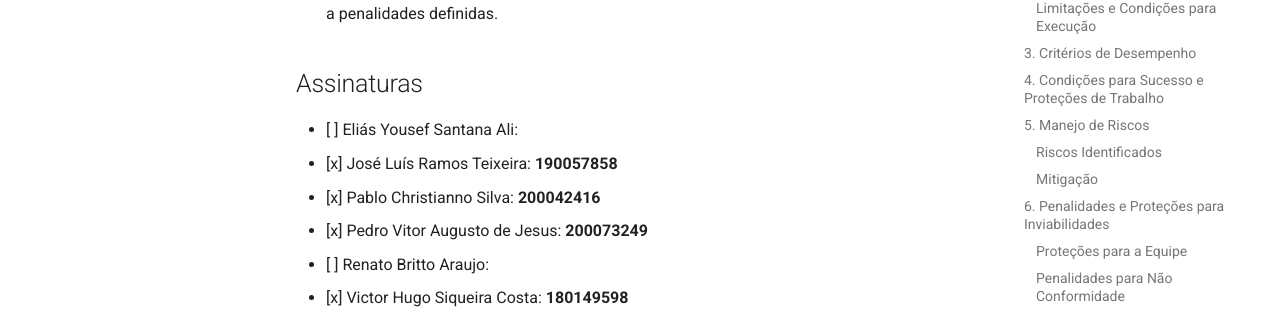
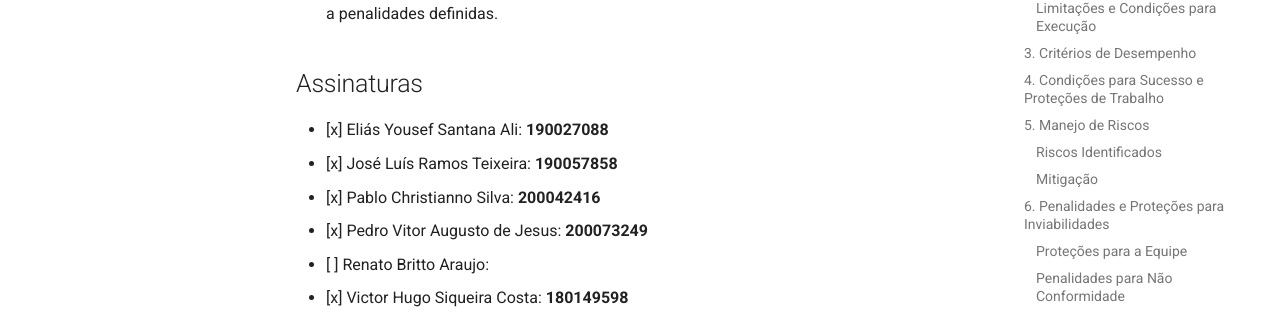
Before and after one commit to EPS-ALM/eps-alm, an MkDocs documentation site: the page built from docs/artefatos/ts-equipe_riscos.md, in a window 1280 px wide and 900 px high, scrolled down 3322 px. Shown: the part 208-520 px from the top of the window. Built offline with MkDocs 1.6.1 and Material for MkDocs 9.7.7, drawn with Linux system fonts in a browser that asks for light colours.

Commit message:
Update ts-equipe_riscos.md

```diff
--- a/docs/artefatos/ts-equipe_riscos.md
+++ b/docs/artefatos/ts-equipe_riscos.md
@@ -106,7 +106,7 @@ Este acordo será revisado trimestralmente ou em caso de alterações no projeto
 - Condições: Rescisão por qualquer uma das partes mediante aviso prévio de 15 dias, sujeito a penalidades definidas.
 
 ## Assinaturas
-- [ ] Eliás Yousef Santana Ali:
+- [x] Eliás Yousef Santana Ali:  **190027088**
 - [x] José Luís Ramos Teixeira: **190057858**
 - [x] Pablo Christianno Silva: **200042416**
 - [x] Pedro Vitor Augusto de Jesus: **200073249**
```
